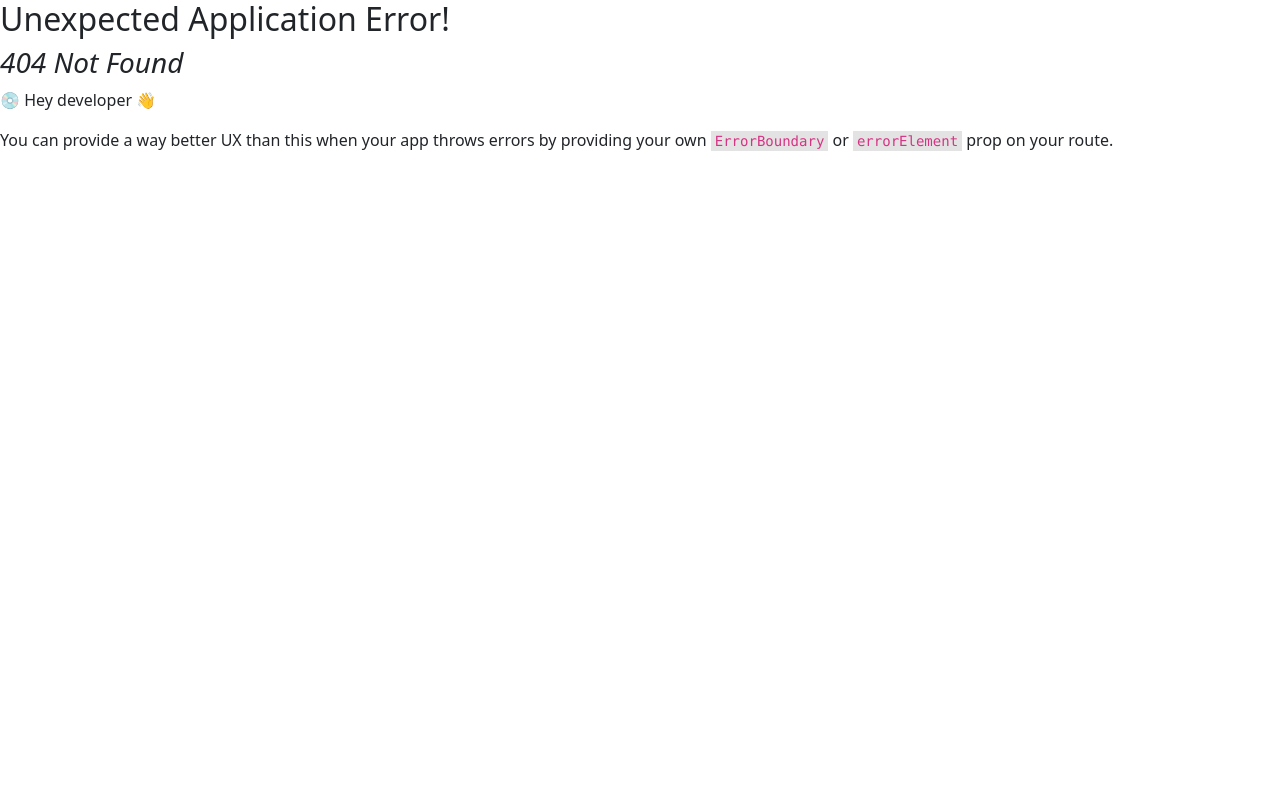
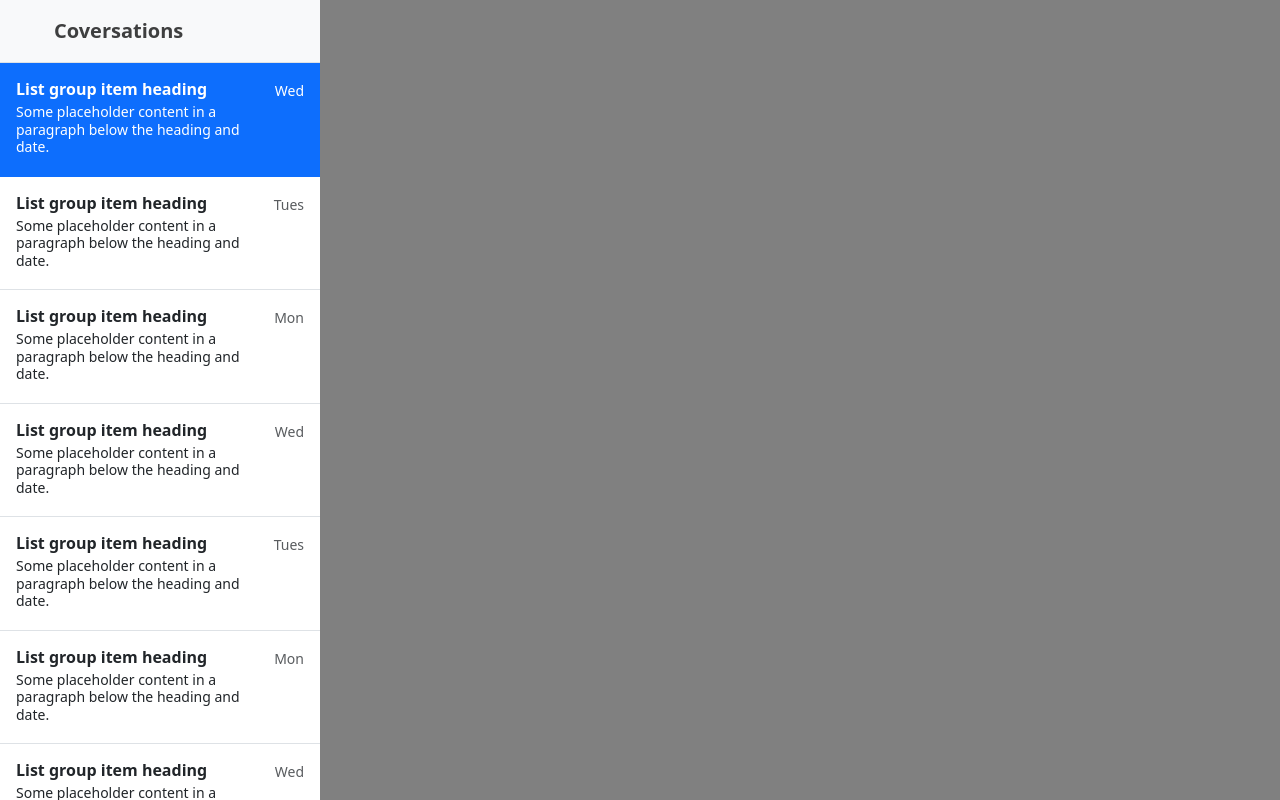
Before and after one commit to zakwanashfaq/chat_application, a React (Create React App) app in the folder client/: page /chat in a window 1280 px wide. Before the commit this address had no page. Built offline with nearby package versions, Linux system fonts and the light colour scheme.

Commit message:
added chat page; added enums and types file

```diff
--- /dev/null
+++ b/client/src/components/chat_window/chatWindow.tsx
@@ -0,0 +1,118 @@
+import { TChatWindowProps } from "../../types"
+
+export default function ChatPage(params: any) {
+    return <div>
+        <div className="container-fluid">
+            <div className="row">
+                <div className="col-3 px-0">
+                    <SideBar />
+                </div>
+                <div className="col-9 px-0">
+                    <ChatWindow roomID="sdsd" />
+                </div>
+            </div>
+        </div>
+    </div>
+}
+
+function ChatWindow(props: TChatWindowProps) {
+    return <div className="d-flex flex-column w-100 vh-100 overflow-auto ">
+        <div className=" vh-100" style={{ backgroundColor: "grey" }}></div>
+    </div>
+}
+
+function SideBar() {
+    return <div className="d-flex flex-column vh-100 overflow-auto align-items-stretch flex-shrink-0 bg-body-tertiary">
+        <a href="/" className="d-flex align-items-center flex-shrink-0 p-3 link-body-emphasis text-decoration-none border-bottom">
+            <svg className="bi pe-none me-2" width="30" height="24"><use xlinkHref="#bootstrap"></use></svg>
+            <span className="fs-5 fw-semibold">Coversations</span>
+        </a>
+        <div className="list-group list-group-flush border-bottom scrollarea">
+            <a href="#" className="list-group-item list-group-item-action active py-3 lh-sm" aria-current="true">
+                <div className="d-flex w-100 align-items-center justify-content-between">
+                    <strong className="mb-1">List group item heading</strong>
+                    <small>Wed</small>
+                </div>
+                <div className="col-10 mb-1 small">Some placeholder content in a paragraph below the heading and date.</div>
+            </a>
+            <a href="#" className="list-group-item list-group-item-action py-3 lh-sm">
+                <div className="d-flex w-100 align-items-center justify-content-between">
+                    <strong className="mb-1">List group item heading</strong>
+                    <small className="text-body-secondary">Tues</small>
+                </div>
+                <div className="col-10 mb-1 small">Some placeholder content in a paragraph below the heading and date.</div>
+            </a>
+            <a href="#" className="list-group-item list-group-item-action py-3 lh-sm">
+                <div className="d-flex w-100 align-items-center justify-content-between">
+                    <strong className="mb-1">List group item heading</strong>
+                    <small className="text-body-secondary">Mon</small>
+                </div>
+                <div className="col-10 mb-1 small">Some placeholder content in a paragraph below the heading and date.</div>
+            </a>
+
+            <a href="#" className="list-group-item list-group-item-action py-3 lh-sm" aria-current="true">
+                <div className="d-flex w-100 align-items-center justify-content-between">
+                    <strong className="mb-1">List group item heading</strong>
+                    <small className="text-body-secondary">Wed</small>
+                </div>
+                <div className="col-10 mb-1 small">Some placeholder content in a paragraph below the heading and date.</div>
+            </a>
+            <a href="#" className="list-group-item list-group-item-action py-3 lh-sm">
+                <div className="d-flex w-100 align-items-center justify-content-between">
+                    <strong className="mb-1">List group item heading</strong>
+                    <small className="text-body-secondary">Tues</small>
+                </div>
+                <div className="col-10 mb-1 small">Some placeholder content in a paragraph below the heading and date.</div>
+            </a>
+            <a href="#" className="list-group-item list-group-item-action py-3 lh-sm">
+                <div className="d-flex w-100 align-items-center justify-content-between">
+                    <strong className="mb-1">List group item heading</strong>
+                    <small className="text-body-secondary">Mon</small>
+                </div>
+                <div className="col-10 mb-1 small">Some placeholder content in a paragraph below the heading and date.</div>
+            </a>
+            <a href="#" className="list-group-item list-group-item-action py-3 lh-sm" aria-current="true">
+                <div className="d-flex w-100 align-items-center justify-content-between">
+                    <strong className="mb-1">List group item heading</strong>
+                    <small className="text-body-secondary">Wed</small>
+                </div>
+                <div className="col-10 mb-1 small">Some placeholder content in a paragraph below the heading and date.</div>
+            </a>
+            <a href="#" className="list-group-item list-group-item-action py-3 lh-sm">
+                <div className="d-flex w-100 align-items-center justify-content-between">
+                    <strong className="mb-1">List group item heading</strong>
+                    <small className="text-body-secondary">Tues</small>
+                </div>
+                <div className="col-10 mb-1 small">Some placeholder content in a paragraph below the heading and date.</div>
+            </a>
+            <a href="#" className="list-group-item list-group-item-action py-3 lh-sm">
+                <div className="d-flex w-100 align-items-center justify-content-between">
+                    <strong className="mb-1">List group item heading</strong>
+                    <small className="text-body-secondary">Mon</small>
+                </div>
+                <div className="col-10 mb-1 small">Some placeholder content in a paragraph below the heading and date.</div>
+            </a>
+            <a href="#" className="list-group-item list-group-item-action py-3 lh-sm" aria-current="true">
+                <div className="d-flex w-100 align-items-center justify-content-between">
+                    <strong className="mb-1">List group item heading</strong>
+                    <small className="text-body-secondary">Wed</small>
+                </div>
+                <div className="col-10 mb-1 small">Some placeholder content in a paragraph below the heading and date.</div>
+            </a>
+            <a href="#" className="list-group-item list-group-item-action py-3 lh-sm">
+                <div className="d-flex w-100 align-items-center justify-content-between">
+                    <strong className="mb-1">List group item heading</strong>
+                    <small className="text-body-secondary">Tues</small>
+                </div>
+                <div className="col-10 mb-1 small">Some placeholder content in a paragraph below the heading and date.</div>
+            </a>
+            <a href="#" className="list-group-item list-group-item-action py-3 lh-sm">
+                <div className="d-flex w-100 align-items-center justify-content-between">
+                    <strong className="mb-1">List group item heading</strong>
+                    <small className="text-body-secondary">Mon</small>
+                </div>
+                <div className="col-10 mb-1 small">Some placeholder content in a paragraph below the heading and date.</div>
+            </a>
+        </div>
+    </div>
+}
--- /dev/null
+++ b/client/src/enums.ts
@@ -0,0 +1,3 @@
+export const ENUM = {
+
+}
--- a/client/src/routes.tsx
+++ b/client/src/routes.tsx
@@ -2,6 +2,7 @@ import { createBrowserRouter } from 'react-router-dom';
 import { HomePage } from './App';
 import LoginPage from './components/loginPage';
 import SignUpPage from './components/signUpPage';
+import ChatPage from './components/chat_window/chatWindow';
 
 export const app_router = createBrowserRouter([
     {
@@ -15,5 +16,9 @@ export const app_router = createBrowserRouter([
     {
         path: "/signup",
         element: <SignUpPage />,
+    },
+    {
+        path: "/chat",
+        element: <ChatPage />,
     }
 ]);
--- /dev/null
+++ b/client/src/types.ts
@@ -0,0 +1,7 @@
+/**
+ * ALL types for application in one file
+ */
+
+export type TChatWindowProps = {
+    roomID: string
+}
```
